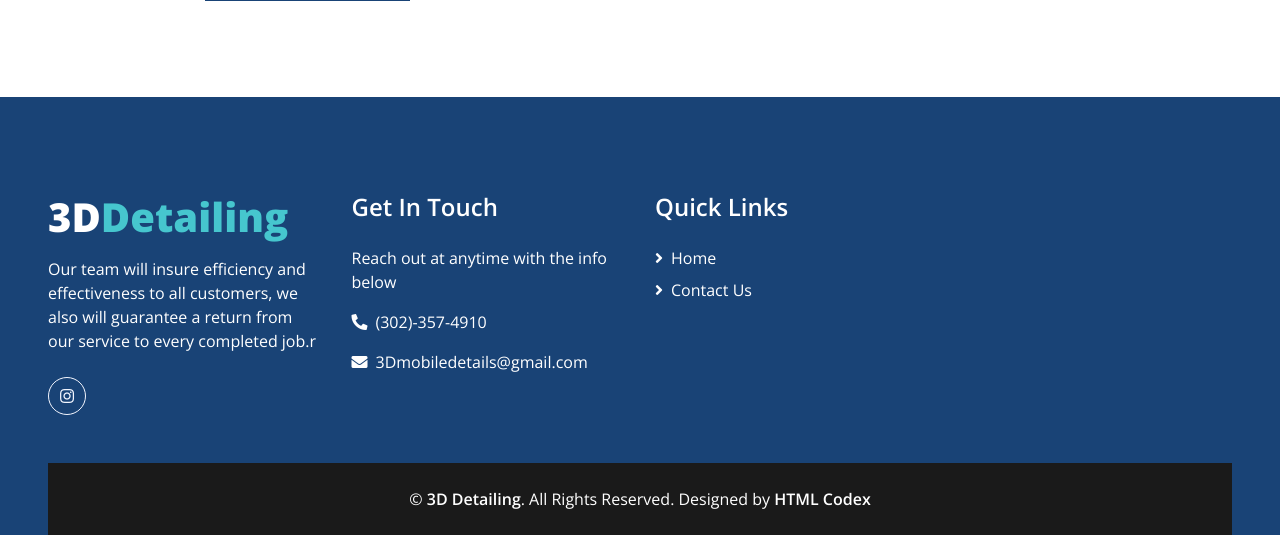
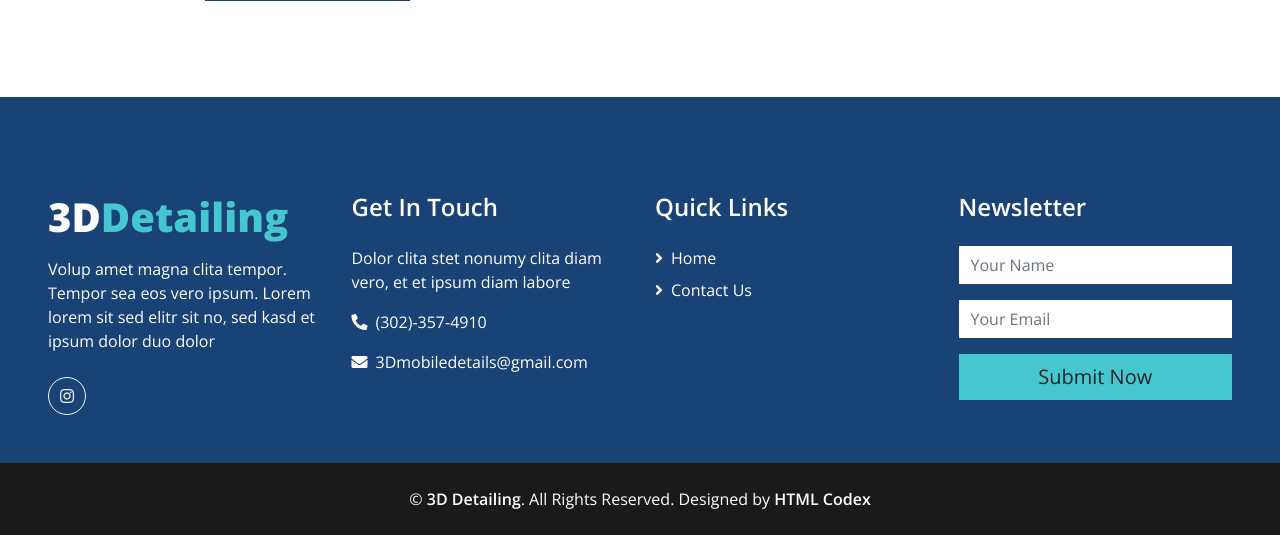
Before and after one commit to MannyRoth/Detailing_Website, a Django app: template Detailing_Website/App/templates/contact.html in a window 1280 px wide. Shown: the part 953-1488 px from the top of the page. Run offline with Django 4.2, Linux system fonts and the light colour scheme; the template is opened without the code that fills it, so the values that code supplies are empty; some libraries are stand-ins or nearby versions.

Commit message:
Revert "final touches on website before deployment"
This reverts commit 72a977dcff17ecdbabf43a129f8c1d977577239c.

```diff
--- a/Detailing_Website/App/templates/contact.html
+++ b/Detailing_Website/App/templates/contact.html
@@ -178,7 +178,7 @@
         <div class="row pt-5">
             <div class="col-lg-3 col-md-6 mb-5">
                 <a href=""><h1 class="text-secondary mb-3"><span class="text-white">3D</span>Detailing</h1></a>
-                <p>Our team will insure efficiency and effectiveness to all customers, we also will guarantee a return from our service to every completed job.r</p>
+                <p>Volup amet magna clita tempor. Tempor sea eos vero ipsum. Lorem lorem sit sed elitr sit no, sed kasd et ipsum dolor duo dolor</p>
                 <div class="d-flex justify-content-start mt-4">
                     <!-- <a class="btn btn-outline-light rounded-circle text-center mr-2 px-0" style="width: 38px; height: 38px;" href="#"><i class="fab fa-twitter"></i></a>
                     <a class="btn btn-outline-light rounded-circle text-center mr-2 px-0" style="width: 38px; height: 38px;" href="#"><i class="fab fa-facebook-f"></i></a>
@@ -188,7 +188,7 @@
             </div>
             <div class="col-lg-3 col-md-6 mb-5">
                 <h4 class="text-white mb-4">Get In Touch</h4>
-                <p>Reach out at anytime with the info below</p>
+                <p>Dolor clita stet nonumy clita diam vero, et et ipsum diam labore</p>
                 <!-- <p><i class="fa fa-map-marker-alt mr-2"></i>123 Street, New York, USA</p> -->
                 <p><i class="fa fa-phone-alt mr-2"></i>(302)-357-4910</p>
                 <p><i class="fa fa-envelope mr-2"></i>3Dmobiledetails@gmail.com</p>
@@ -200,10 +200,24 @@
                     <!-- <a class="text-white mb-2" href="#"><i class="fa fa-angle-right mr-2"></i>About Us</a>
                     <a class="text-white mb-2" href="#"><i class="fa fa-angle-right mr-2"></i>Services</a>
                     <a class="text-white mb-2" href="#"><i class="fa fa-angle-right mr-2"></i>Pricing</a> -->
-                    <a class="text-white" href="contact.html"><i class="fa fa-angle-right mr-2"></i>Contact Us</a>
+                    <a class="text-white" href="#"><i class="fa fa-angle-right mr-2"></i>Contact Us</a>
                 </div>
             </div>
-
+            <div class="col-lg-3 col-md-6 mb-5">
+                <h4 class="text-white mb-4">Newsletter</h4>
+                <form action="">
+                    <div class="form-group">
+                        <input type="text" class="form-control border-0" placeholder="Your Name" required="required" />
+                    </div>
+                    <div class="form-group">
+                        <input type="email" class="form-control border-0" placeholder="Your Email" required="required" />
+                    </div>
+                    <div>
+                        <button class="btn btn-lg btn-secondary btn-block border-0" type="submit">Submit Now</button>
+                    </div>
+                </form>
+            </div>
+        </div>
     </div>
     <div class="container-fluid bg-dark text-white py-4 px-sm-3 px-md-5">
         <p class="m-0 text-center text-white">
--- a/Detailing_Website/App/templates/index.html
+++ b/Detailing_Website/App/templates/index.html
@@ -98,7 +98,7 @@
                     </div>
                 </div>
                 <div class="carousel-item">
-                    <img class="w-100" src="{%static 'Detailing_website/img/pickup_washed-1.jpg' %}" alt="Image">
+                    <img class="w-100" src="{%static 'Detailing_website/img/Stock_Carwash_pic.jpg' %}" alt="Image">
                     <div class="carousel-caption d-flex flex-column align-items-center justify-content-center">
                         <div class="p-3" style="max-width: 900px;">
                             <h4 class="text-white text-uppercase mb-md-3">Consitent Performance</h4>
```
Also changed, not shown: Detailing_Website/App/static/Detailing_Website/img/pickup_washed-1.jpg (deleted).
